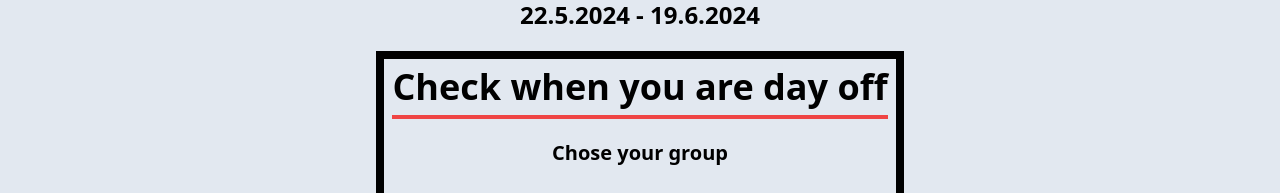
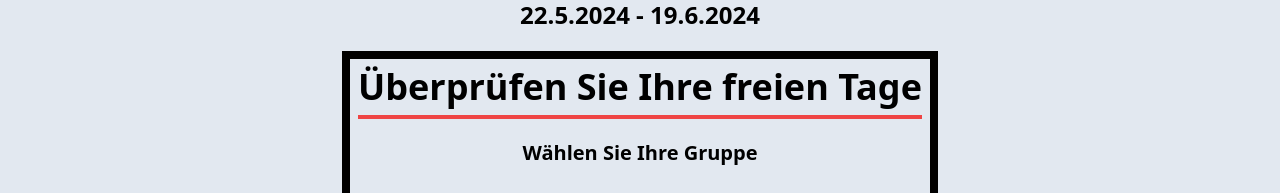
Before and after one commit to Krasimir-Hristov/DHL_Driver_Assistant, a React (Vite) app in the folder frontend/: page / in a window 1280 px wide. Shown: the part 381-574 px from the top of the page. Built offline with nearby package versions, Linux system fonts and the light colour scheme.

Commit message:
make the languages in the home page dynamicly

```diff
--- a/frontend/src/pages/Home.tsx
+++ b/frontend/src/pages/Home.tsx
@@ -20,9 +20,9 @@ const Home: React.FC = () => {
       <div className='mt-5 border-black p-2 border-8'>
         <h1 className='font-bold text-2xl md:text-4xl border-b-4 border-red-500 pb-2'>
           {' '}
-          Check when you are day off
+          {t('checkDayOff')}
         </h1>
-        <h2 className='text-xl font-bold mt-5  '>Chose your group</h2>
+        <h2 className='text-xl font-bold mt-5  '>{t('choseGroup')}</h2>
         <div className='flex flex-row p-3 justify-center items-center mt-4 gap-3 border-b-4 border-yellow-500  md:gap-5 font-semibold'>
           {[1, 2, 3, 4, 5, 6, 7, 8, 9].map((week) => (
             <p
```
